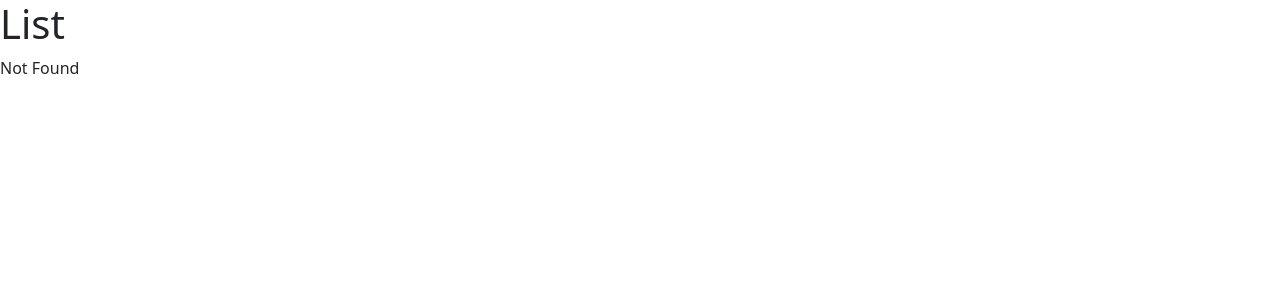
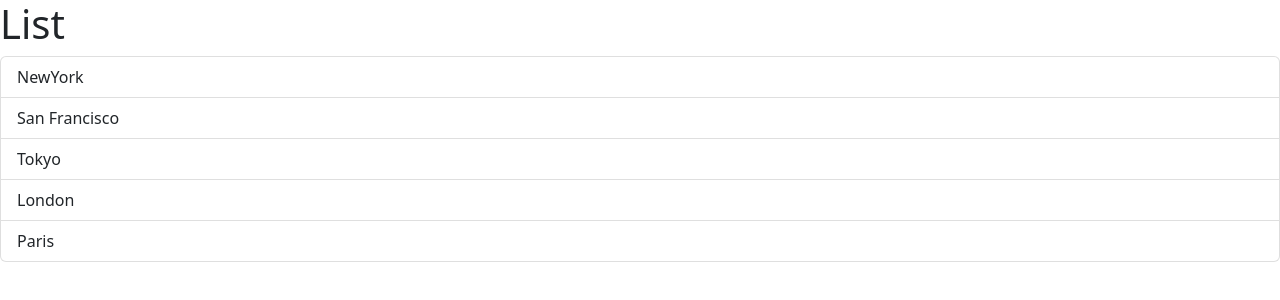
Before and after one commit to Amumug/mosh-react-app, a React (Vite) app: page / in a window 1280 px wide. Before the commit this address had no page. Shown: the top 300 px of the page. Built offline with nearby package versions, Linux system fonts and the light colour scheme.

Commit message:
React App

```diff
--- a/src/components/ListGroup.tsx
+++ b/src/components/ListGroup.tsx
@@ -1,13 +1,23 @@
+import { MouseEvent } from "react";
+
 function ListGroup() {
   let items = ["NewYork", "San Francisco", "Tokyo", "London", "Paris"];
-  items = [];
+
+  const handleClick = (event: MouseEvent) => console.log(event);
+
   return (
     <>
       <h1>List</h1>
       {items.length === 0 && <p>Not Found</p>}
       <ul className="list-group">
         {items.map((item) => (
-          <li key={item}>{item}</li>
+          <li
+            className="list-group-item"
+            key={item}
+            onClick={(event) => console.log(event)}
+          >
+            {item}
+          </li>
         ))}
       </ul>
     </>
```
